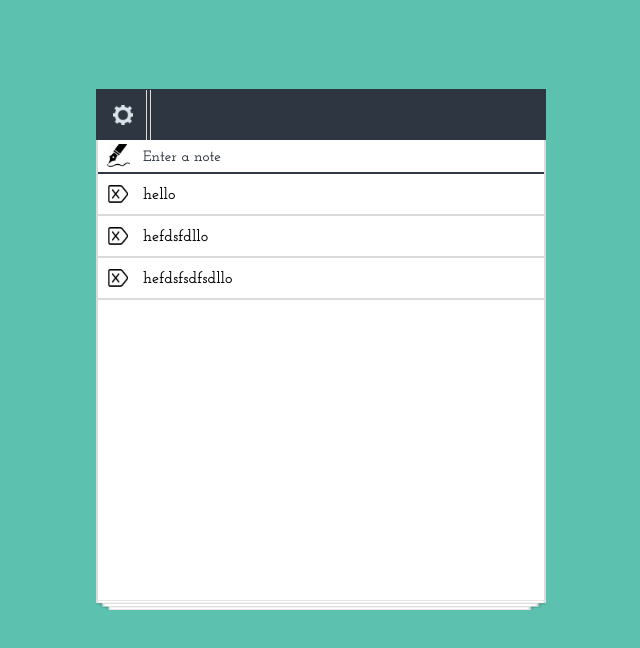
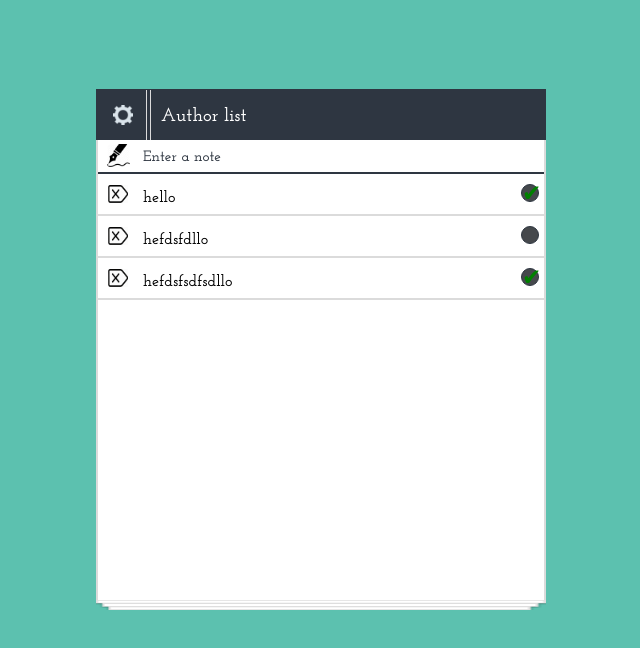
Before and after one commit to DrimerD/todolist--AngularJS, a plain HTML site: page index.html in a window 1280 px wide. Shown: the part 62-710 px from the top of the page, without its empty margins (319-959 px from the left). Drawn offline with nearby package versions, Linux system fonts and the light colour scheme.

Commit message:
Add task status and fix bug on add user name.

```diff
--- a/css/style.css
+++ b/css/style.css
@@ -153,8 +153,13 @@ img:hover{
     height: 30px;
     display: flex;
     flex-direction: row-reverse;
-    justify-content: flex-end;
+    justify-content: space-between;
     align-items: stretch;
+}
+.tdContainer ul li p{
+    width: 95%;
+    text-align: left;
+    margin: 3px 0px;
 }
 .tdContainer ul li img{
     width: 20px;
@@ -170,3 +175,25 @@ img:hover{
     -o-border-image: url(../images/border2.png) 27 stretch;
     border-image: url(../images/border2.png) 27 fill stretch;
 }
+label input {
+    display: none;
+}
+label span {
+    height: 10px;
+    width: 10px;
+    display: inline-block;
+    position: relative;
+    background-color: #45484c;
+    border-radius: 10px;
+    border: 1px solid #2e3641;
+    padding:3px;
+    box-shadow:#2e3641;
+}
+[type=checkbox]:checked + span:before {
+    content: '\2714';
+    position: absolute;
+    top: -5px;
+    left: 0;
+    font-size:23px;
+    color:green;
+}
--- a/index.html
+++ b/index.html
@@ -19,7 +19,7 @@
                     <img class="prefer" src="images/preference.png" alt="Налаштування" ng-click="showInputUserName()">
                 </div>
                 <div class="head">
-                    <h3 class="authorName" ng-bind="userName"> {{ authorName }} </h3>
+                    <h3 class="authorName" ng-bind="authorName"> {{ authorName }} </h3>
                 </div>
             </div>
             <div class="tdContainer">
@@ -28,14 +28,26 @@
                 </div>
                 <div>
                     <ul class="tdList" ng-repeat="(key, value) in allTasks track by key">
-                        <li class="tdItem" data-id="{{key}}"> {{value.task}} <img src="images/clear.png" alt="видалити" ng-click="removeTask($event)"> </li>
+                        <li class="tdItem" data-id="{{key}}">
+                            <label ng-if="!value.check">
+                                <input type="checkbox">
+                                <span></span>
+                            </label>
+
+                            <label ng-if="value.check">
+                                <input type="checkbox" checked>
+                                <span></span>
+                            </label>
+                            <p>{{value.task}}</p>
+                            <img src="images/clear.png" alt="видалити" ng-click="removeTask($event)">
+                        </li>
                     </ul>
                 </div>
             </div>
             <div class="border-bott"></div>
         </section>
         <div class="input-author animated" ng-class="{ 'bounceOutDown' : bounceOutDown, 'bounceInUp' : bounceInUp, 'position' : position }">
-            <input type="text" placeholder="Enter Authors" ng-enter="addUserName()" ng-escape="closeInputUserName()" ng-model="userName">
+            <input type="text" placeholder="Enter Authors" ng-enter="addUserName()" ng-escape="closeInputUserName()" ng-model="authorName">
         </div>
     </div>
     <script src="https://ajax.googleapis.com/ajax/libs/jquery/2.2.0/jquery.min.js"></script>
```
Also changed, not shown: 1 other file.
